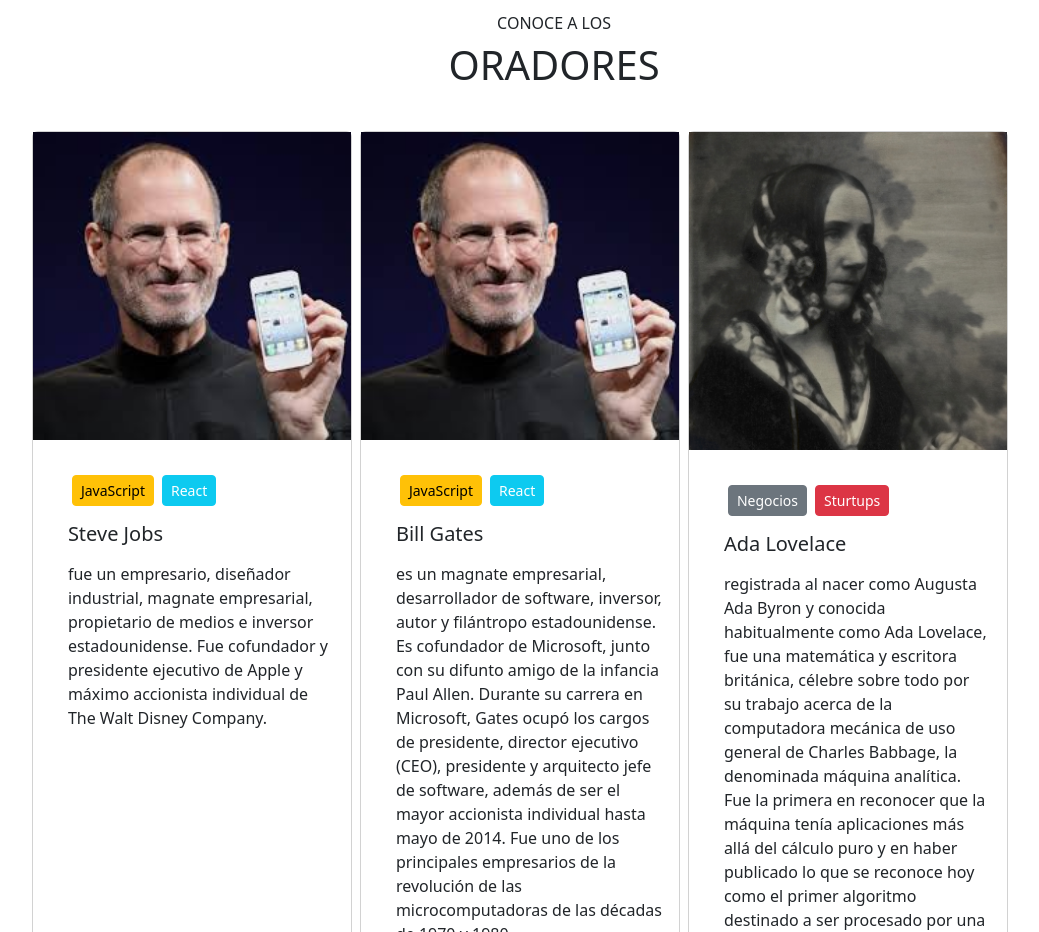
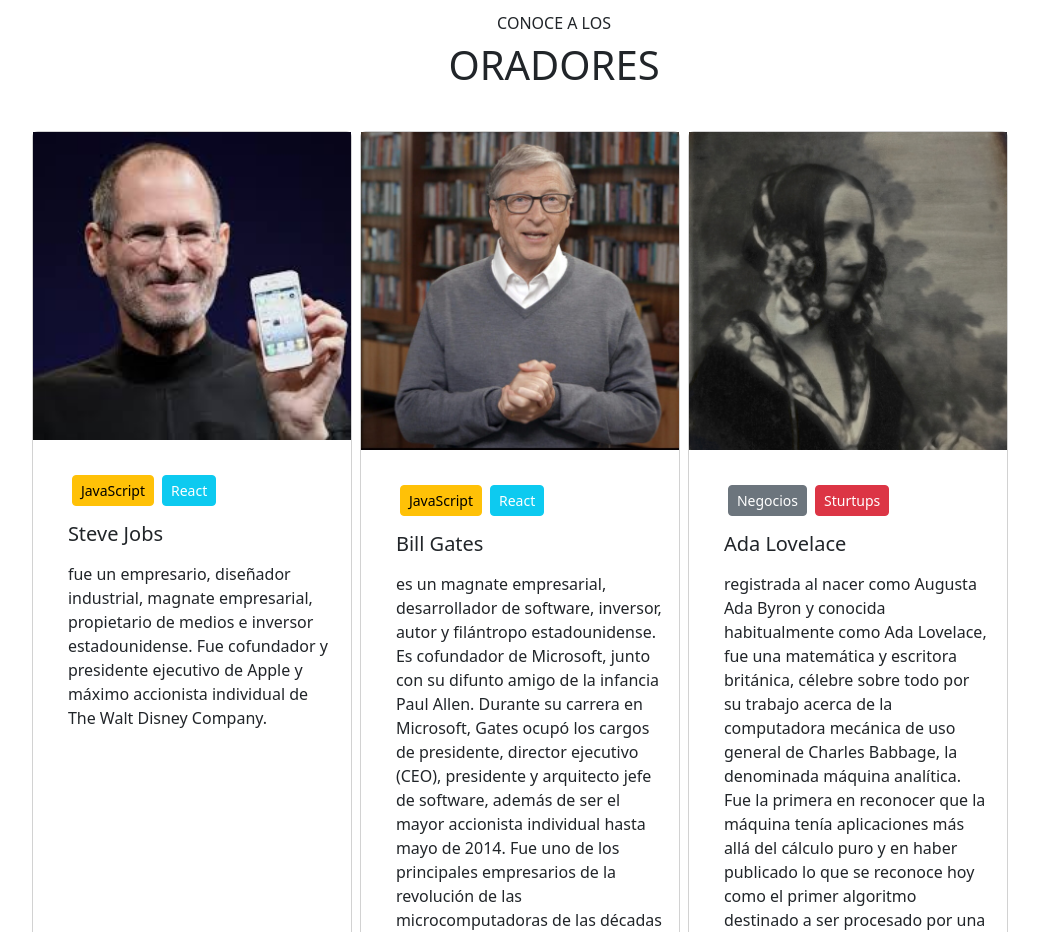
Before and after one commit to fedeglz/TPIntegradorCodoaCodo, a plain HTML site: page index.html in a window 1280 px wide. Shown: the part 1200-2132 px from the top of the page, without its empty margins (120-1159 px from the left). Drawn offline with nearby package versions, Linux system fonts and the light colour scheme.

Commit message:
correccion de img bill

```diff
--- a/index.html
+++ b/index.html
@@ -184,7 +184,7 @@
             </div>
 
             <div class="card mx-1 mb-3 w-25">
-              <img src="imagenes para tpIntegradorFront\steve.jpg" alt="Bill Gates" width="100%">
+              <img src="imagenes para tpIntegradorFront\bill.jpg" alt="Bill Gates" width="100%">
               <div class="card-body">
                 <div class="d-flex" class="separador">
                   <a href="https://es.wikipedia.org/wiki/JavaScript"
```
